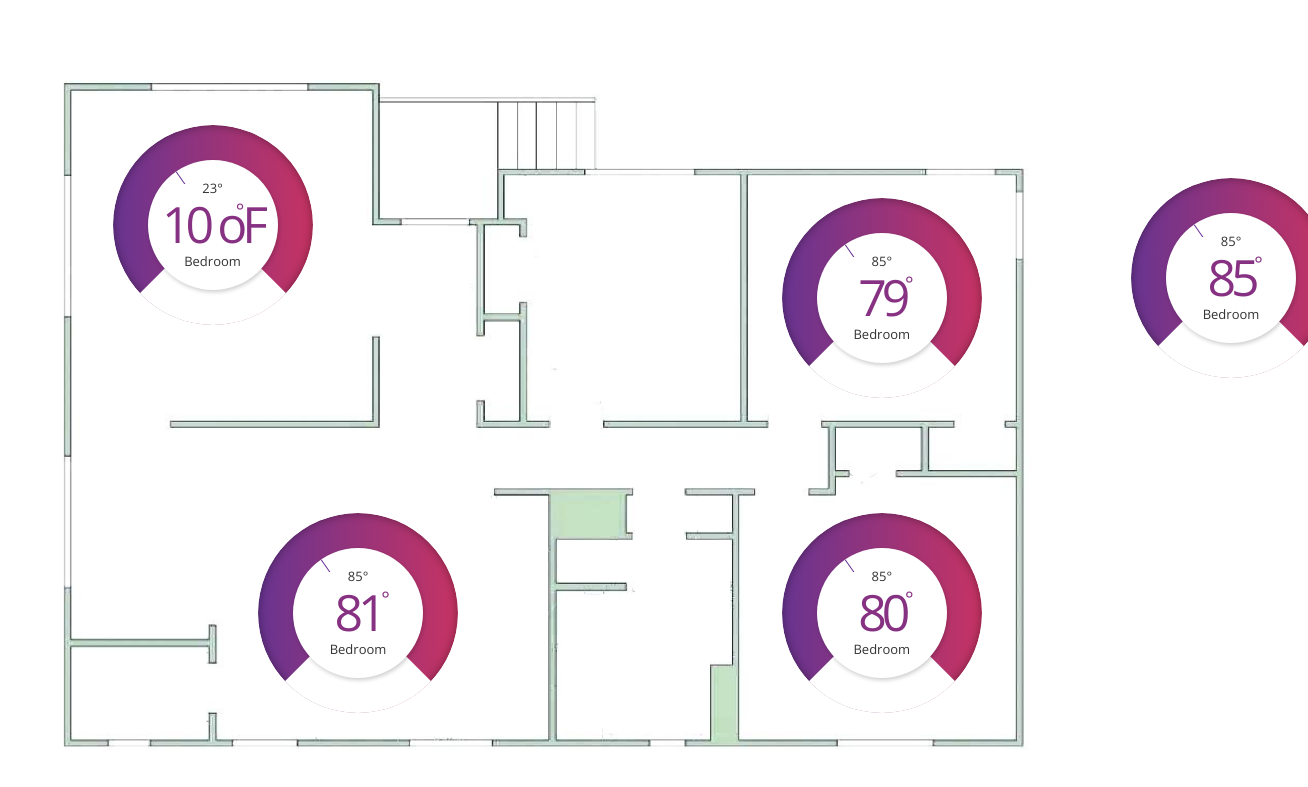
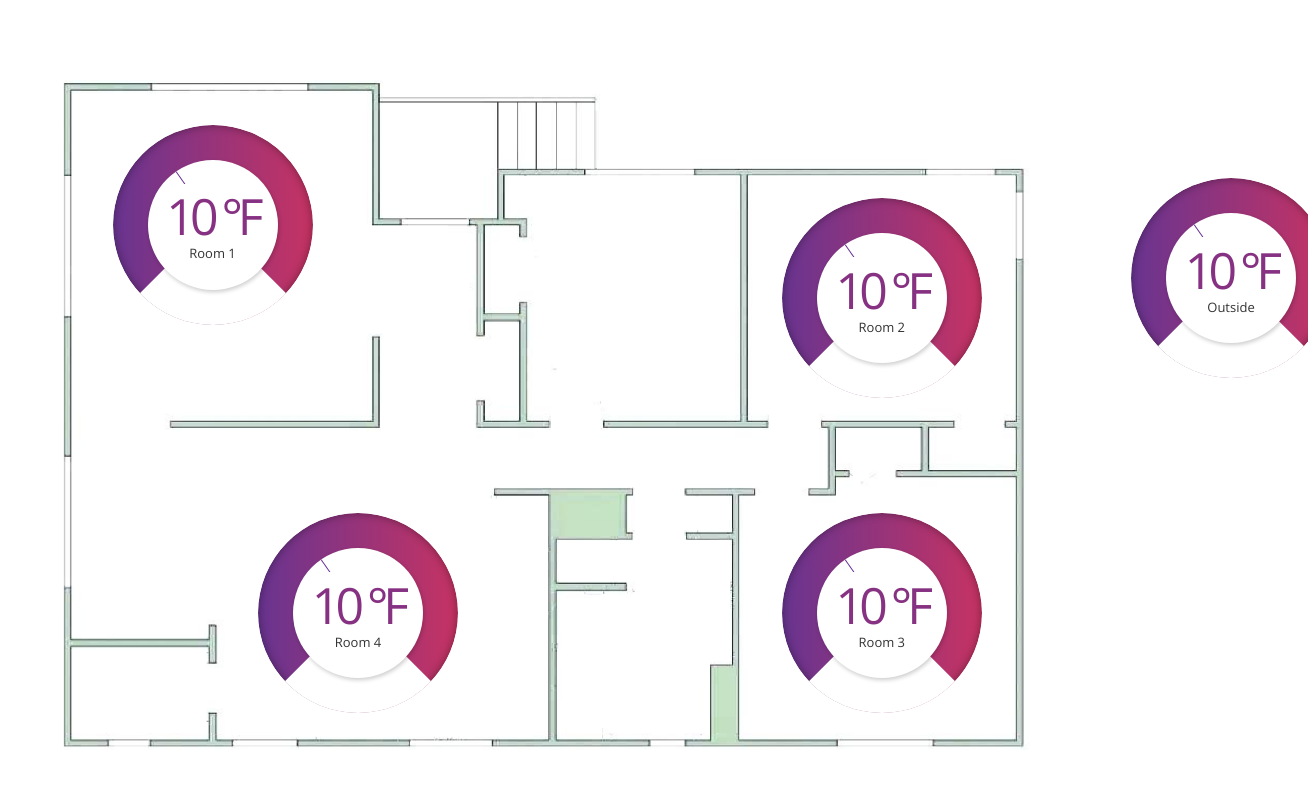
Before and after one commit to slavisha84/Final_Project, a Flask app: template templates/index.html in a window 1560 px wide. Shown: the top 787 px of the page, without its empty margins (252-1560 px from the left). Run offline with Flask 2, Linux system fonts and the light colour scheme; the template is opened without the code that fills it: most values are stand-ins (such as "Sample title", 1, 10 or a date in 2020); some libraries are stand-ins or nearby versions.

Commit message:
working gages

```diff
--- a/app.py
+++ b/app.py
@@ -14,19 +14,46 @@ app = Flask(__name__)
 Ocnx = sqlite3.connect('Outdoor.db', check_same_thread=False)
 Icnx = sqlite3.connect('Indoor.db', check_same_thread=False)
 
-def getData():
+def get_ind_Data():
+# Get inside data and produce C and F values
+    ind_curs=Icnx.cursor()
+    for row in ind_curs.execute("SELECT * FROM BME_DATA ORDER BY TIME_STAMP DESC LIMIT 1"):
+        Ind_TemperatureC = row[2]
+        Ind_TemperatureF = round((row[2]* 9/5) + 32)
+        Ind_TemperatureC2 = row[2]+6
+        Ind_TemperatureF2 = round((row[2]* 9/5) + 32)+6
+        Ind_TemperatureC3 = row[2]+4
+        Ind_TemperatureF3 = round((row[2]* 9/5) + 32)+4
+        Ind_TemperatureC4 = row[2]+8
+        Ind_TemperatureF4 = round((row[2]* 9/5) + 32)+8
 
-    curs=Ocnx.cursor()
-    for row in curs.execute("SELECT * FROM BME_DATA ORDER BY TIME_STAMP DESC LIMIT 1"):
-        Temperature = row[2]
+    Icnx.close()
+    return Ind_TemperatureC, Ind_TemperatureF, Ind_TemperatureC2, Ind_TemperatureF2, Ind_TemperatureC3, Ind_TemperatureF3, Ind_TemperatureC4, Ind_TemperatureF4
+
+def get_out_Data():
+# Get inside data and produce C and F values
+    out_curs=Ocnx.cursor()
+    for row in out_curs.execute("SELECT * FROM BME_DATA ORDER BY TIME_STAMP DESC LIMIT 1"):
+        Out_TemperatureC = row[2]
+        Out_TemperatureF = round((row[2]* 9/5) + 32)
     Ocnx.close()
-    return Temperature
+    return Out_TemperatureC, Out_TemperatureF
 
 
 @app.route("/")
 def index():
-    Temperature = getData()
-    templateData ={'Temperature': Temperature}
+    Ind_TemperatureC, Ind_TemperatureF, Ind_TemperatureC2, Ind_TemperatureF2,Ind_TemperatureC3, Ind_TemperatureF3,Ind_TemperatureC4, Ind_TemperatureF4 = get_ind_Data()
+    Out_TemperatureC, Out_TemperatureF = get_out_Data()
+    templateData = {'Ind_TemperatureC': Ind_TemperatureC,
+                    'Ind_TemperatureF': Ind_TemperatureF,
+                    'Out_TemperatureC': Out_TemperatureC,
+                    'Out_TemperatureF': Out_TemperatureF,
+                    'Ind_TemperatureC2': Ind_TemperatureC2,
+                    'Ind_TemperatureF2': Ind_TemperatureF2,
+                    'Ind_TemperatureC3': Ind_TemperatureC3,
+                    'Ind_TemperatureF3': Ind_TemperatureF3,
+                    'Ind_TemperatureC4': Ind_TemperatureC4,
+                    'Ind_TemperatureF4': Ind_TemperatureF4}
     return render_template('index.html', **templateData)
 
 
--- a/templates/index.html
+++ b/templates/index.html
@@ -18,13 +18,13 @@
 		<div class="temparature-meter__container">
 			<div class="temparature-meter__inner">
 				<div class="temparature-meter__inner-ring">
-					<div class="temparature-outside">23<span>°</span></div>
+					<div class="temparature-outside"><span></span></div>
 					<div class="temparature-inside">
-						<span class="temparature-count c1">{{ Temperature  }} oF</span>
-						<span class="temparature-count c2">{{ Temperature  }} oF</span>
-						<span class="temperature-sup">°</span>
+						<span class="temparature-count c1">{{ Ind_TemperatureF  }}  °F</span>
+						<span class="temparature-count c2">{{ Ind_TemperatureC  }}  °C</span>
+						<span class="temperature-sup"></span>
 					</div>
-					<div class="temparature-meter__inner-label">Bedroom</div>
+					<div class="temparature-meter__inner-label">Room 1</div>
 				</div>
 			</div>
 		</div>
@@ -36,13 +36,13 @@
 		<div class="temparature-meter__container">
 			<div class="temparature-meter__inner">
 				<div class="temparature-meter__inner-ring">
-					<div class="temparature-outside">85<span>°</span></div>
+					<div class="temparature-outside"><span></span></div>
 					<div class="temparature-inside">
-						<span class="temparature-count c1">79</span>
-						<span class="temparature-count c2">79</span>
-						<span class="temperature-sup">°</span>
+						<span class="temparature-count c1">{{ Ind_TemperatureF2  }}  °F</span>
+						<span class="temparature-count c2">{{ Ind_TemperatureC2  }}  °C</span>
+						<span class="temperature-sup"></span>
 					</div>
-					<div class="temparature-meter__inner-label">Bedroom</div>
+					<div class="temparature-meter__inner-label">Room 2</div>
 				</div>
 			</div>
 		</div>
@@ -54,13 +54,13 @@
 		<div class="temparature-meter__container">
 			<div class="temparature-meter__inner">
 				<div class="temparature-meter__inner-ring">
-					<div class="temparature-outside">85<span>°</span></div>
+					<div class="temparature-outside"><span></span></div>
 					<div class="temparature-inside">
-						<span class="temparature-count c1">80</span>
-						<span class="temparature-count c2">80</span>
-						<span class="temperature-sup">°</span>
+						<span class="temparature-count c1">{{ Ind_TemperatureF3  }}  °F</span>
+						<span class="temparature-count c2">{{ Ind_TemperatureC3  }}  °C</span>
+						<span class="temperature-sup"></span>
 					</div>
-					<div class="temparature-meter__inner-label">Bedroom</div>
+					<div class="temparature-meter__inner-label">Room 3</div>
 				</div>
 			</div>
 		</div>
@@ -72,13 +72,13 @@
 		<div class="temparature-meter__container">
 			<div class="temparature-meter__inner">
 				<div class="temparature-meter__inner-ring">
-					<div class="temparature-outside">85<span>°</span></div>
+					<div class="temparature-outside"><span></span></div>
 					<div class="temparature-inside">
-						<span class="temparature-count c1">81</span>
-						<span class="temparature-count c2">81</span>
-						<span class="temperature-sup">°</span>
+						<span class="temparature-count c1">{{ Ind_TemperatureF4  }}  °F</span>
+						<span class="temparature-count c2">{{ Ind_TemperatureC4  }}  °C</span>
+						<span class="temperature-sup"></span>
 					</div>
-					<div class="temparature-meter__inner-label">Bedroom</div>
+					<div class="temparature-meter__inner-label">Room 4</div>
 				</div>
 			</div>
 		</div>
@@ -90,13 +90,13 @@
 		<div class="temparature-meter__container">
 			<div class="temparature-meter__inner">
 				<div class="temparature-meter__inner-ring">
-					<div class="temparature-outside">85<span>°</span></div>
+					<div class="temparature-outside"><span></span></div>
 					<div class="temparature-inside">
-						<span class="temparature-count c1">85</span>
-						<span class="temparature-count c2">85</span>
-						<span class="temperature-sup">°</span>
+						<span class="temparature-count c1">{{ Out_TemperatureF  }}  °F</span>
+						<span class="temparature-count c2">{{ Out_TemperatureC  }}  °C</span>
+						<span class="temperature-sup"></span>
 					</div>
-					<div class="temparature-meter__inner-label">Bedroom</div>
+					<div class="temparature-meter__inner-label">Outside</div>
 				</div>
 			</div>
 		</div>
```
